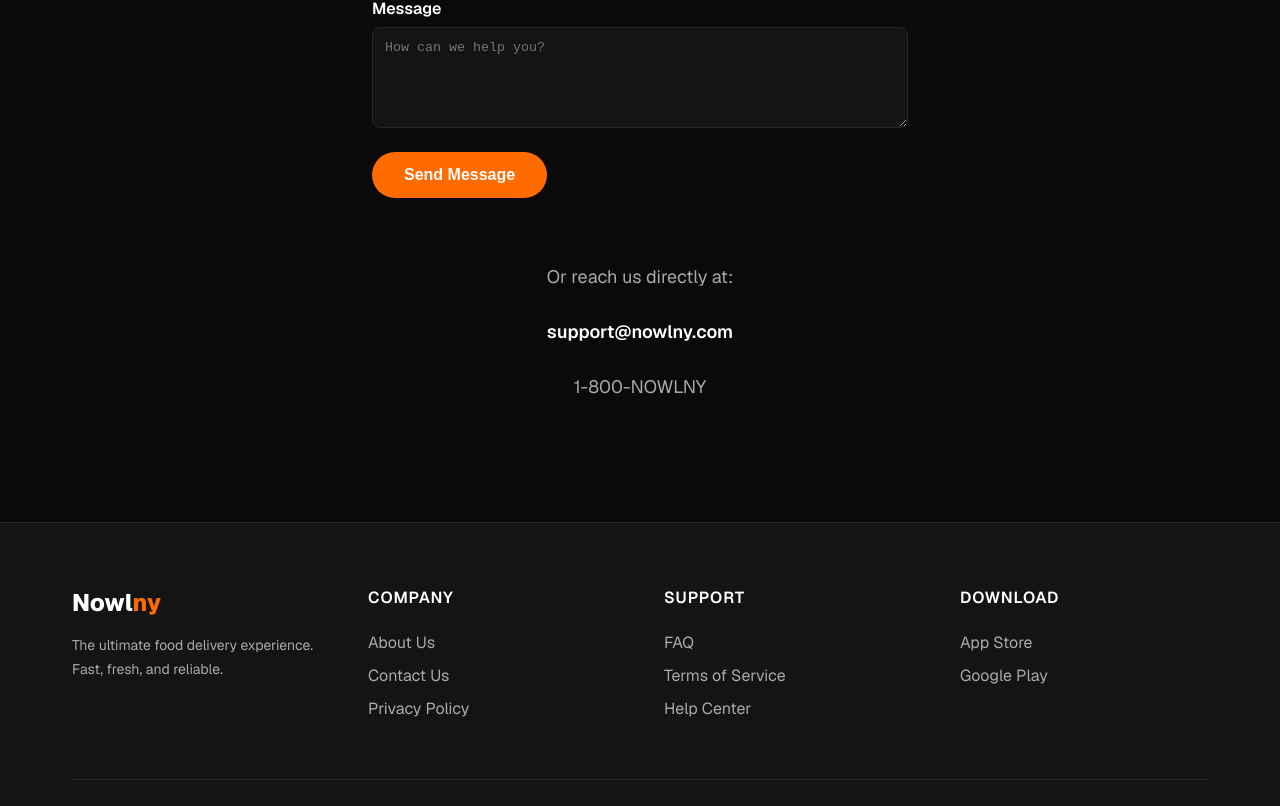
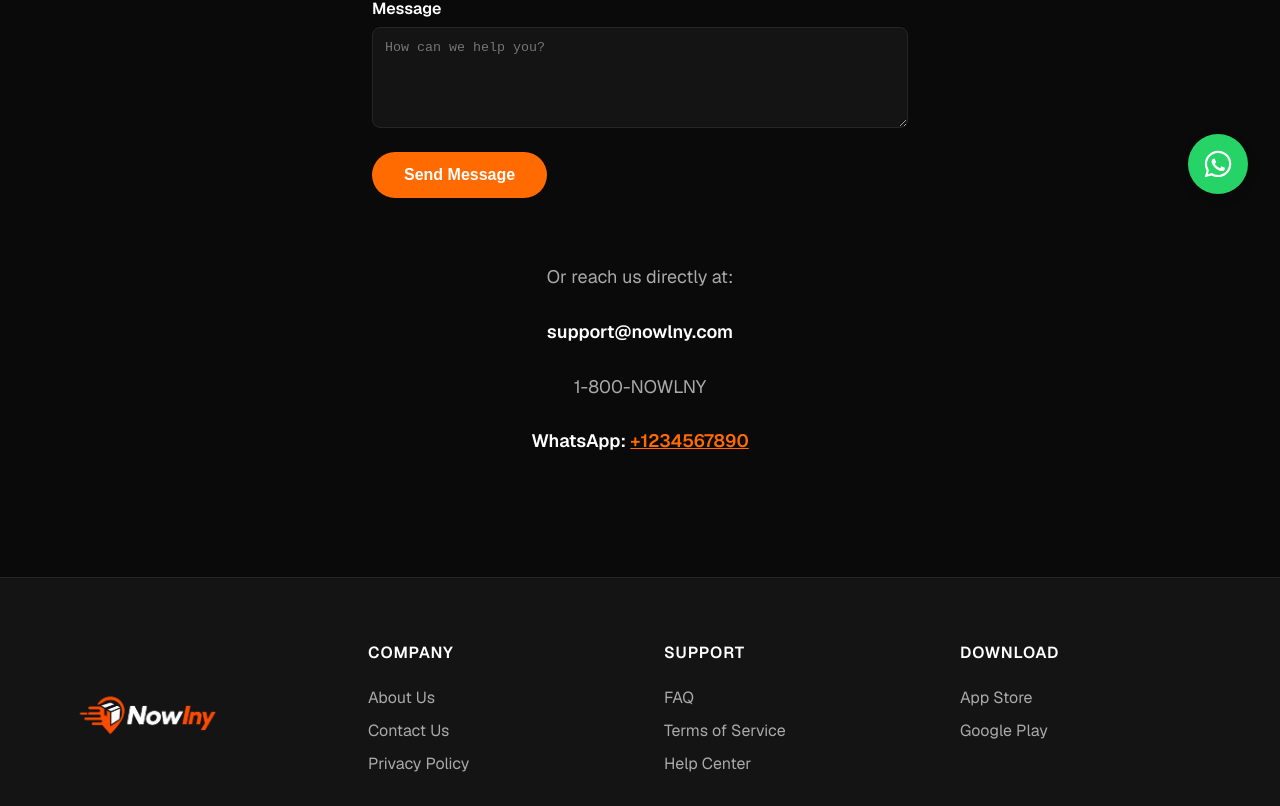
Before and after one commit to nowlny/nowlny_web, a Next.js app: page /contact in a window 1280 px wide. Shown: the part 574-1380 px from the top of the page. Built offline with nearby package versions, Linux system fonts and the light colour scheme.

Commit message:
some fixes

```diff
--- a/src/app/components/Footer.tsx
+++ b/src/app/components/Footer.tsx
@@ -1,4 +1,5 @@
-import Link from 'next/link';
+import Link from "next/link";
+import Image from "next/image";
 
 export default function Footer() {
   return (
@@ -6,43 +7,74 @@ export default function Footer() {
       <div className="container">
         <div className="footer-inner">
           <div className="footer-col">
-            <Link href="/" className="logo" style={{ marginBottom: '1rem', display: 'inline-block' }}>
-              Nowl<span>ny</span>
+            <Link
+              href="/"
+              className="logo"
+              style={{ marginBottom: "1rem", display: "flex" }}
+            >
+              <Image
+                src="/logotransparentDark.png"
+                alt="Nowlny Logo"
+                width={150}
+                height={150}
+              />
             </Link>
-            <p style={{ fontSize: '0.875rem' }}>
+            <p style={{ fontSize: "0.875rem" }}>
               The ultimate food delivery experience. Fast, fresh, and reliable.
             </p>
           </div>
           <div className="footer-col">
             <h4>Company</h4>
             <ul className="footer-links">
-              <li><Link href="/about">About Us</Link></li>
-              <li><Link href="/contact">Contact Us</Link></li>
-              <li><Link href="/privacy">Privacy Policy</Link></li>
+              <li>
+                <Link href="/about">About Us</Link>
+              </li>
+              <li>
+                <Link href="/contact">Contact Us</Link>
+              </li>
+              <li>
+                <Link href="/privacy">Privacy Policy</Link>
+              </li>
             </ul>
           </div>
           <div className="footer-col">
             <h4>Support</h4>
             <ul className="footer-links">
-              <li><Link href="/faq">FAQ</Link></li>
-              <li><Link href="/terms">Terms of Service</Link></li>
-              <li><Link href="/help">Help Center</Link></li>
+              <li>
+                <Link href="/faq">FAQ</Link>
+              </li>
+              <li>
+                <Link href="/terms">Terms of Service</Link>
+              </li>
+              <li>
+                <Link href="/help">Help Center</Link>
+              </li>
             </ul>
           </div>
           <div className="footer-col">
             <h4>Download</h4>
             <ul className="footer-links">
-              <li><Link href="/">App Store</Link></li>
-              <li><Link href="/">Google Play</Link></li>
+              <li>
+                <Link href="/">App Store</Link>
+              </li>
+              <li>
+                <Link href="/">Google Play</Link>
+              </li>
             </ul>
           </div>
         </div>
         <div className="footer-bottom">
           <p>&copy; {new Date().getFullYear()} Nowlny. All rights reserved.</p>
-          <div style={{ display: 'flex', gap: '1rem' }}>
-            <Link href="/" className="nav-link">Twitter</Link>
-            <Link href="/" className="nav-link">Instagram</Link>
-            <Link href="/" className="nav-link">Facebook</Link>
+          <div style={{ display: "flex", gap: "1rem" }}>
+            <Link href="/" className="nav-link">
+              Twitter
+            </Link>
+            <Link href="/" className="nav-link">
+              Instagram
+            </Link>
+            <Link href="/" className="nav-link">
+              Facebook
+            </Link>
           </div>
         </div>
       </div>
--- a/src/app/components/Header.tsx
+++ b/src/app/components/Header.tsx
@@ -1,25 +1,51 @@
-import Link from 'next/link';
+import Link from "next/link";
+import Image from "next/image";
 
 export default function Header() {
   return (
     <header className="header">
       <div className="container header-inner">
         <Link href="/" className="logo">
-          Nowl<span>ny</span>
+          <Image
+            src="/logotransparentDark.png"
+            alt="Nowlny Logo"
+            width={150}
+            height={150}
+          />
         </Link>
 
-        <input type="checkbox" id="menu-toggle" className="menu-toggle-checkbox" />
-        <label htmlFor="menu-toggle" className="menu-toggle-label" aria-label="Toggle menu">
+        <input
+          type="checkbox"
+          id="menu-toggle"
+          className="menu-toggle-checkbox"
+        />
+        <label
+          htmlFor="menu-toggle"
+          className="menu-toggle-label"
+          aria-label="Toggle menu"
+        >
           <span className="burger-icon">☰</span>
           <span className="close-icon">✕</span>
         </label>
 
         <nav className="nav">
-          <Link href="/" id="nav-home" className="nav-link active">Home</Link>
-          <Link href="/about" id="nav-about" className="nav-link">About</Link>
-          <Link href="/contact" id="nav-contact" className="nav-link">Contact Us</Link>
-          <Link href="/privacy" id="nav-privacy" className="nav-link">Privacy</Link>
-          <Link href="/" className="btn btn-primary" style={{ padding: '0.5rem 1.5rem', fontSize: '0.875rem' }}>
+          <Link href="/" id="nav-home" className="nav-link active">
+            Home
+          </Link>
+          <Link href="/about" id="nav-about" className="nav-link">
+            About
+          </Link>
+          <Link href="/contact" id="nav-contact" className="nav-link">
+            Contact Us
+          </Link>
+          <Link href="/privacy" id="nav-privacy" className="nav-link">
+            Privacy
+          </Link>
+          <Link
+            href="/"
+            className="btn btn-primary"
+            style={{ padding: "0.5rem 1.5rem", fontSize: "0.875rem" }}
+          >
             Download App
           </Link>
         </nav>
--- a/src/app/contact/page.tsx
+++ b/src/app/contact/page.tsx
@@ -68,6 +68,9 @@ export default function Contact() {
             <p>Or reach us directly at:</p>
             <p style={{ color: 'var(--text-primary)', fontWeight: '600' }}>support@nowlny.com</p>
             <p>1-800-NOWLNY</p>
+            <p style={{ color: 'var(--text-primary)', fontWeight: '600' }}>
+              WhatsApp: <a href="https://wa.me/1234567890" target="_blank" rel="noopener noreferrer" style={{ color: 'var(--accent)', textDecoration: 'underline' }}>+1234567890</a>
+            </p>
           </div>
         </div>
       </section>
--- a/src/app/globals.css
+++ b/src/app/globals.css
@@ -382,3 +382,27 @@ p {
     font-size: 2.5rem;
   }
 }
+
+/* WhatsApp Floating Button */
+.whatsapp-float {
+  position: fixed;
+  bottom: 2rem;
+  right: 2rem;
+  background-color: #25D366;
+  color: white;
+  width: 60px;
+  height: 60px;
+  border-radius: 50%;
+  display: flex;
+  align-items: center;
+  justify-content: center;
+  box-shadow: 0 4px 12px rgba(0,0,0,0.15);
+  z-index: 1000;
+  transition: all 0.3s ease;
+}
+
+.whatsapp-float:hover {
+  transform: translateY(-5px);
+  box-shadow: 0 6px 16px rgba(0,0,0,0.2);
+  background-color: #128C7E;
+}
--- a/src/app/layout.tsx
+++ b/src/app/layout.tsx
@@ -33,6 +33,17 @@ export default function RootLayout({
         <Header />
         <main style={{ flex: 1 }}>{children}</main>
         <Footer />
+        <a
+          href="https://wa.me/1234567890"
+          target="_blank"
+          rel="noopener noreferrer"
+          className="whatsapp-float"
+          aria-label="Chat on WhatsApp"
+        >
+          <svg viewBox="0 0 24 24" width="32" height="32">
+            <path fill="currentColor" d="M12.04 2c-5.46 0-9.91 4.45-9.91 9.91 0 1.75.46 3.45 1.32 4.95L2.05 22l5.25-1.38c1.45.79 3.08 1.21 4.74 1.21 5.46 0 9.91-4.45 9.91-9.91 0-2.65-1.03-5.14-2.9-7.01A9.82 9.82 0 0 0 12.04 2m.01 1.67c2.2 0 4.26.86 5.82 2.42a8.22 8.22 0 0 1 2.41 5.83c0 4.54-3.7 8.24-8.24 8.24-1.48 0-2.93-.4-4.2-1.15l-.3-.18-3.12.82.83-3.04-.2-.31a8.19 8.19 0 0 1-1.26-4.38c0-4.54 3.7-8.24 8.24-8.24M8.75 8c-.28 0-.46.04-.69.29-.23.24-.87.85-.87 2.07s.89 2.4 1.01 2.56c.12.17 1.75 2.67 4.23 3.74.59.26 1.05.41 1.41.52.59.19 1.13.16 1.56.1.48-.07 1.46-.6 1.67-1.18.21-.58.21-1.07.15-1.18-.06-.1-.23-.17-.48-.29-.25-.12-1.46-.72-1.69-.8-.23-.08-.39-.12-.56.12-.17.25-.64.8-.78.97-.14.17-.29.19-.54.06-.25-.12-1.05-.39-1.99-1.23-.74-.66-1.23-1.47-1.38-1.72-.14-.25-.02-.38.1-.51.11-.11.25-.29.37-.43.12-.14.16-.25.25-.41.08-.17.04-.31-.02-.43-.06-.12-.56-1.35-.77-1.85-.2-.5-.4-.43-.56-.43" />
+          </svg>
+        </a>
       </body>
     </html>
   );
```
Also changed, not shown: public/logotransparentDark.png (added).
